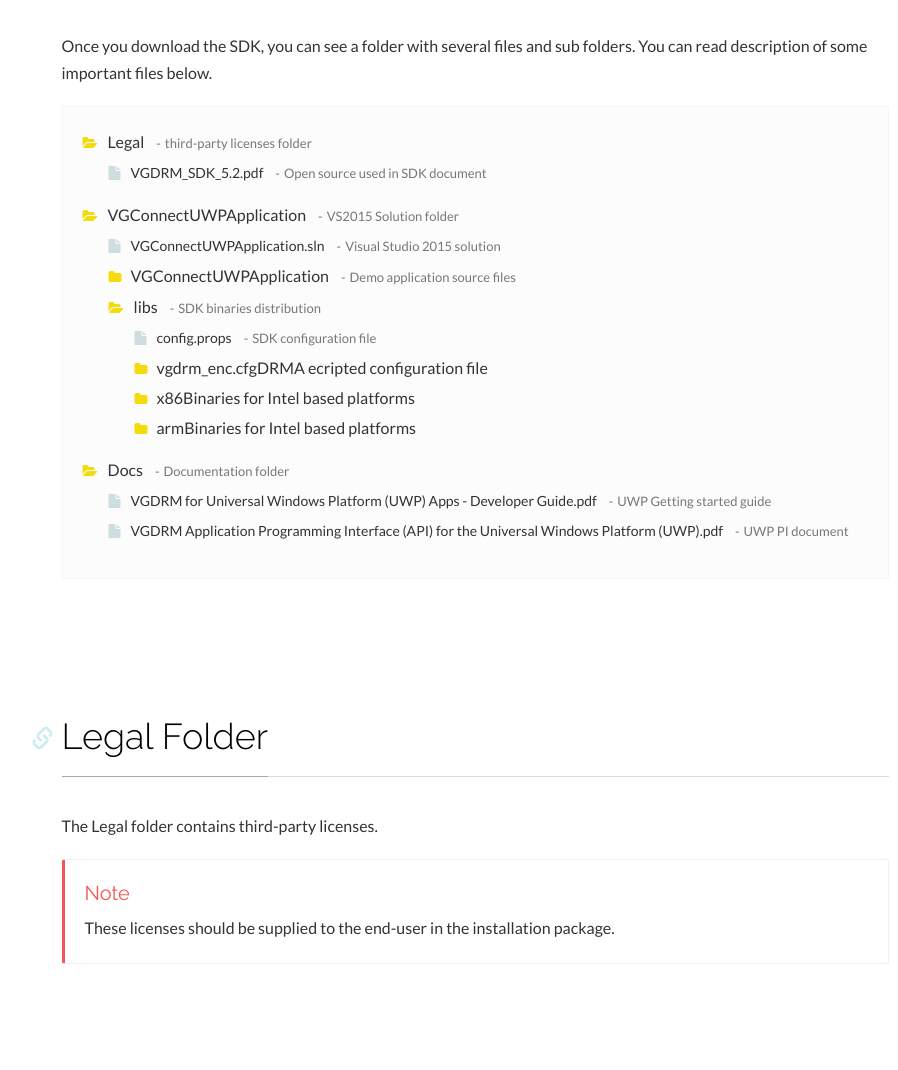
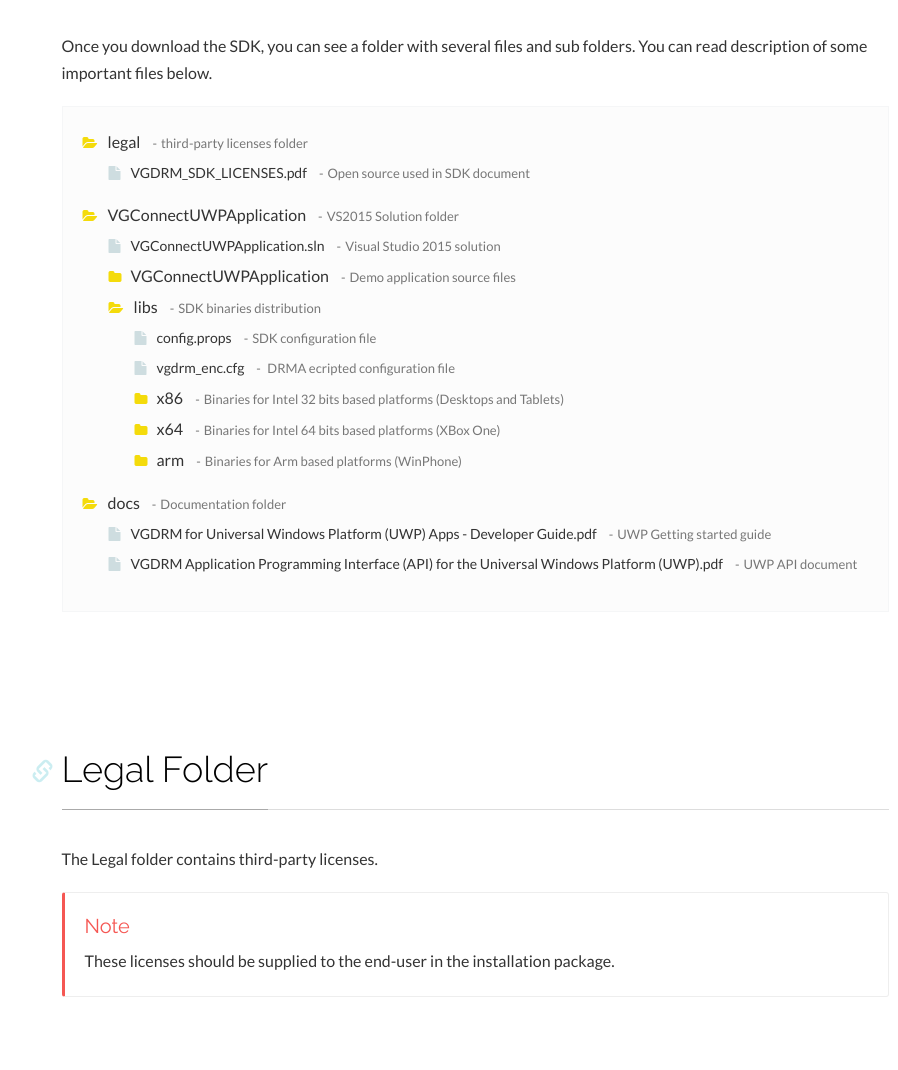
Before and after one commit to rohaber/VG-Getting-Started, a website: page Source/src/uwp_contents.html in a window 1280 px wide. Shown: the part 584-1654 px from the top of the page, without its empty margins (336-1234 px from the left). Drawn offline with Linux system fonts and the light colour scheme.

Commit message:
up_contents review

```diff
--- a/Source/src/uwp_contents.html
+++ b/Source/src/uwp_contents.html
@@ -7,7 +7,7 @@
     <meta name="description" content="">
     <meta name="keywords" content="">
 
-    <title>VGDRM Getting Statred</title>
+    <title>VideoGuard DRM - Integration Package</title>
 
     <!-- Styles -->
     <link href="assets/css/theDocs.all.min.css" rel="stylesheet">
@@ -117,9 +117,9 @@
             <div class="file-tree">
               <ul>
                 <li class="is-folder open">
-                  Legal<i>third-party licenses folder</i>
+                  legal<i>third-party licenses folder</i>
                   <ul>
-                    <li class="is-file">VGDRM_SDK_5.2.pdf<i>Open source used in SDK document</i></li>
+                    <li class="is-file">VGDRM_SDK_LICENSES.pdf<i>Open source used in SDK document</i></li>
                   </ul>
                 </li>
 
@@ -132,19 +132,19 @@
                       libs<i>SDK binaries distribution</i>
                       <ul>
                         <li class="is-file">config.props<i>SDK configuration file</i></li>
-                        <li class="is-folder">vgdrm_enc.cfg</i>DRMA ecripted configuration file</li>
-                        <li class="is-folder">x86</i>Binaries for Intel based platforms</li>
-                        <li class="is-folder">arm</i>Binaries for Intel based platforms</li>
+                        <li class="is-file">vgdrm_enc.cfg<i> DRMA ecripted configuration file</i></li>
+                        <li class="is-folder">x86<i>Binaries for Intel 32 bits based platforms (Desktops and Tablets)</i></li>
+                        <li class="is-folder">x64<i>Binaries for Intel 64 bits based platforms (XBox One)</i></li>
+                        <li class="is-folder">arm<i>Binaries for Arm based platforms (WinPhone)</i></li>
                       </ul>
-                    </li>
                   </ul>
                 </li>
 
                 <li class="is-folder open">
-                  Docs<i>Documentation folder</i>
+                  docs<i>Documentation folder</i>
                   <ul>
                     <li class="is-file">VGDRM for Universal Windows Platform (UWP) Apps - Developer Guide.pdf<i>UWP Getting started guide</i></li>
-                    <li class="is-file">VGDRM Application Programming Interface (API) for the Universal Windows Platform (UWP).pdf<i>UWP PI document</i></li>
+                    <li class="is-file">VGDRM Application Programming Interface (API) for the Universal Windows Platform (UWP).pdf<i>UWP API document</i></li>
                   </ul>
                 </li>
 
@@ -166,11 +166,11 @@
             <h2 id="app">VGConnectUWPApplication Folder</h2>
             <p>This folder contains a VS2015 Solution that was used to build the demo application and the binary files required to build your own application using our components.</p>
 
-            <p>The <code class="text-purple">VGConnectUWPApplication</code> folder contains the <code>C#/xaml</code> project. This C# project contains references to the set of dlls it expects to find in the folder <code class="text-purple">\Libs\&lt;platform&gt;\</code>, for example, <code class="text-purple">\Libs\ARM\</code>.</p>
+            <p>The <code class="text-purple">VGConnectUWPApplication</code> folder contains the <code>C#/xaml</code> project. This C# project contains references to the set of dlls it expects to find in the folder <code class="text-purple">\Libs\&lt;platform&gt;</code>, for example, <code class="text-purple">\Libs\ARM</code>.</p>
 
-            <p><code class="text-purple">GConnectUWPSolution.sln</code> is the VS2015 Solution file. For more information, see section, “Installing and Running Demo Application”.</p>
+            <p><code class="text-purple">VGConnectUWPSolution.sln</code> is the VS2015 Solution file. For more information, see <a href="uwp_demo.html#install" class="btn btn-round btn-xs btn-teal" role="button">Installing and Running Demo Application</a>.</p>
 
-            <p><code class="text-purple">config.props</code> and <code class="text-purple"code>vgdrm_enc.cfg</code> are configuration files that must be saved in the folder with binary files. Modify headend properties in file <code class="text-purple">config.props</code>, if necessary.</p>
+            <p><code class="text-purple">config.props</code> and <code class="text-purple"code>vgdrm_enc.cfg</code> are configuration files that must be saved in the folder with binary files. You can modify headend properties in file <code class="text-purple">config.props</code>, if necessary.</p>
 
             <p>The <code class="text-purple">appSettings.json</code> file can be used to modify application behavior and sample data.</p>
 
```
